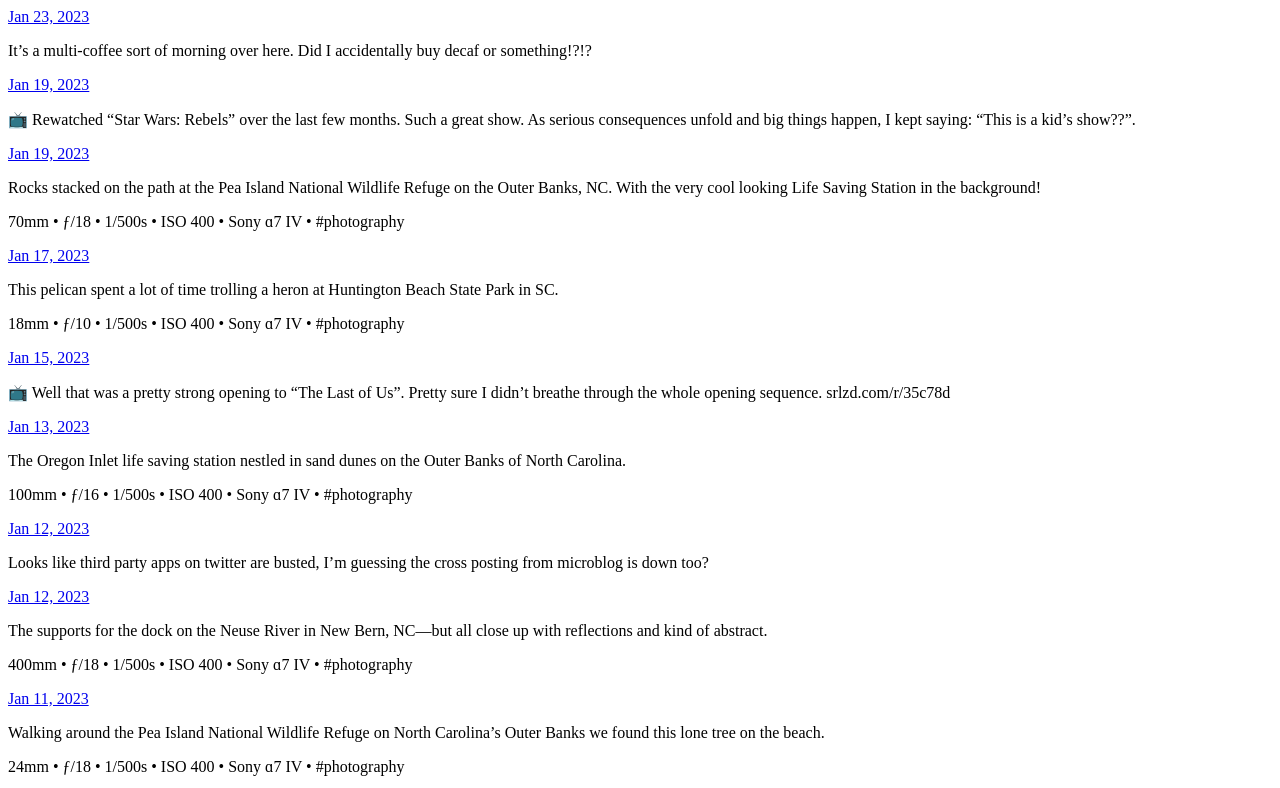
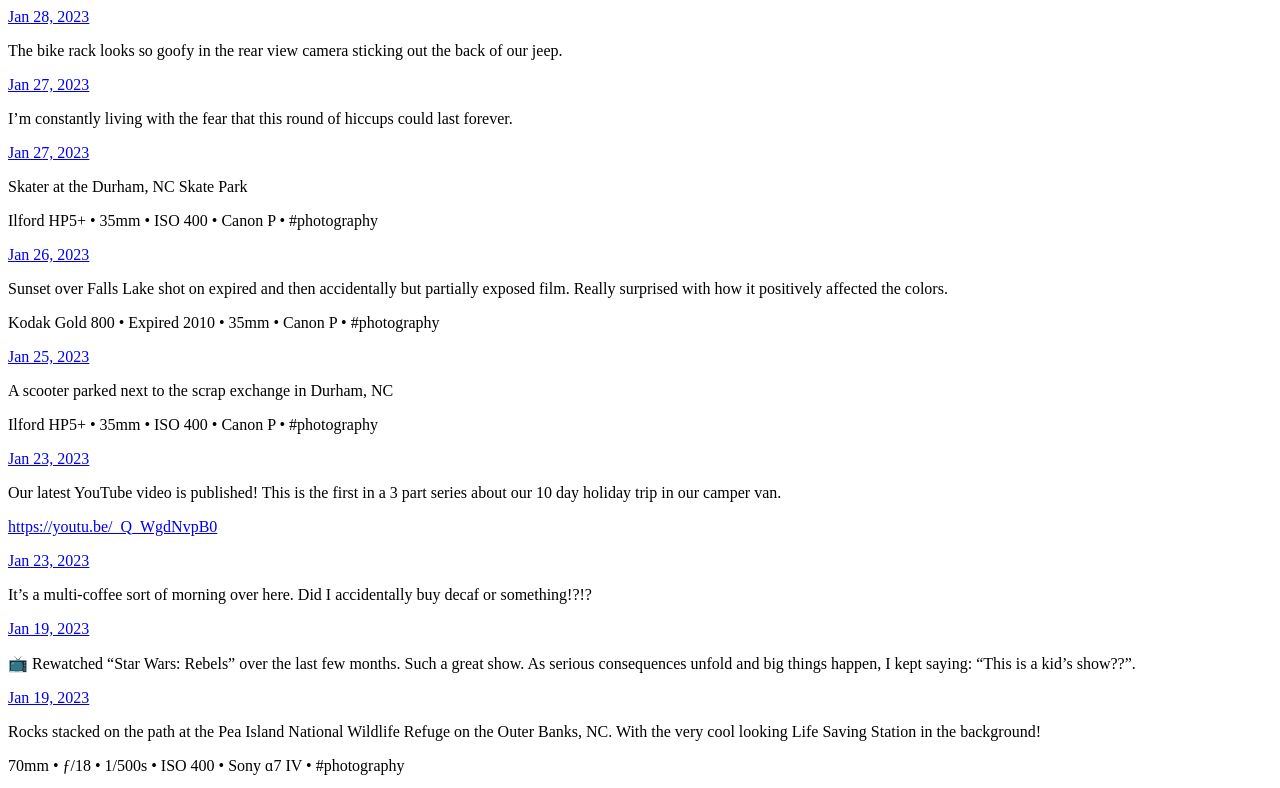
Before and after one commit to jnjosh/jnjosh.social, a plain HTML site: page index.html in a window 1280 px wide. Shown: the top 788 px of the page. Drawn offline with Linux system fonts and the light colour scheme.

Commit message:
Archiving from Micro.blog.

```diff
--- a/index.html
+++ b/index.html
@@ -21,6 +21,80 @@
 <div class="h-feed">
 
 
+
+	  <div class="h-entry">
+
+
+		<a href="https://jnjosh.social/2023/01/28/the-bike-rack.html" class="u-url"><time class="dt-published" datetime="2023-01-28 15:35:19 -0500">Jan 28, 2023</time></a>
+
+		<div class="e-content">
+			 <p>The bike rack looks so goofy in the rear view camera sticking out the back of our jeep.</p>
+<!-- raw HTML omitted -->
+
+		</div>
+	  </div>
+
+	  <div class="h-entry">
+
+
+		<a href="https://jnjosh.social/2023/01/27/im-constantly-living.html" class="u-url"><time class="dt-published" datetime="2023-01-27 10:51:30 -0500">Jan 27, 2023</time></a>
+
+		<div class="e-content">
+			 <p>I&rsquo;m constantly living with the fear that this round of hiccups could last forever.</p>
+
+		</div>
+	  </div>
+
+	  <div class="h-entry">
+
+
+		<a href="https://jnjosh.social/2023/01/27/skater-at-the.html" class="u-url"><time class="dt-published" datetime="2023-01-27 10:39:26 -0500">Jan 27, 2023</time></a>
+
+		<div class="e-content">
+			 <p>Skater at the Durham, NC Skate Park</p>
+<p>Ilford HP5+ • 35mm • ISO 400 • Canon P • #photography</p>
+<!-- raw HTML omitted -->
+
+		</div>
+	  </div>
+
+	  <div class="h-entry">
+
+
+		<a href="https://jnjosh.social/2023/01/26/sunset-over-falls.html" class="u-url"><time class="dt-published" datetime="2023-01-26 10:40:09 -0500">Jan 26, 2023</time></a>
+
+		<div class="e-content">
+			 <p>Sunset over Falls Lake shot on expired and then accidentally but partially exposed film. Really surprised with how it positively affected the colors.</p>
+<p>Kodak Gold 800 • Expired 2010 • 35mm • Canon P • #photography</p>
+<!-- raw HTML omitted -->
+
+		</div>
+	  </div>
+
+	  <div class="h-entry">
+
+
+		<a href="https://jnjosh.social/2023/01/25/a-scooter-parked.html" class="u-url"><time class="dt-published" datetime="2023-01-25 13:47:31 -0500">Jan 25, 2023</time></a>
+
+		<div class="e-content">
+			 <p>A scooter parked next to the scrap exchange in Durham, NC</p>
+<p>Ilford HP5+ • 35mm • ISO 400 • Canon P • #photography</p>
+<!-- raw HTML omitted -->
+
+		</div>
+	  </div>
+
+	  <div class="h-entry">
+
+
+		<a href="https://jnjosh.social/2023/01/23/our-latest-youtube.html" class="u-url"><time class="dt-published" datetime="2023-01-23 19:06:44 -0500">Jan 23, 2023</time></a>
+
+		<div class="e-content">
+			 <p>Our latest YouTube video is published! This is the first in a 3 part series about our 10 day holiday trip in our camper van.</p>
+<p><a href="https://youtu.be/_Q_WgdNvpB0">https://youtu.be/_Q_WgdNvpB0</a></p>
+
+		</div>
+	  </div>
 
 	  <div class="h-entry">
 
```
